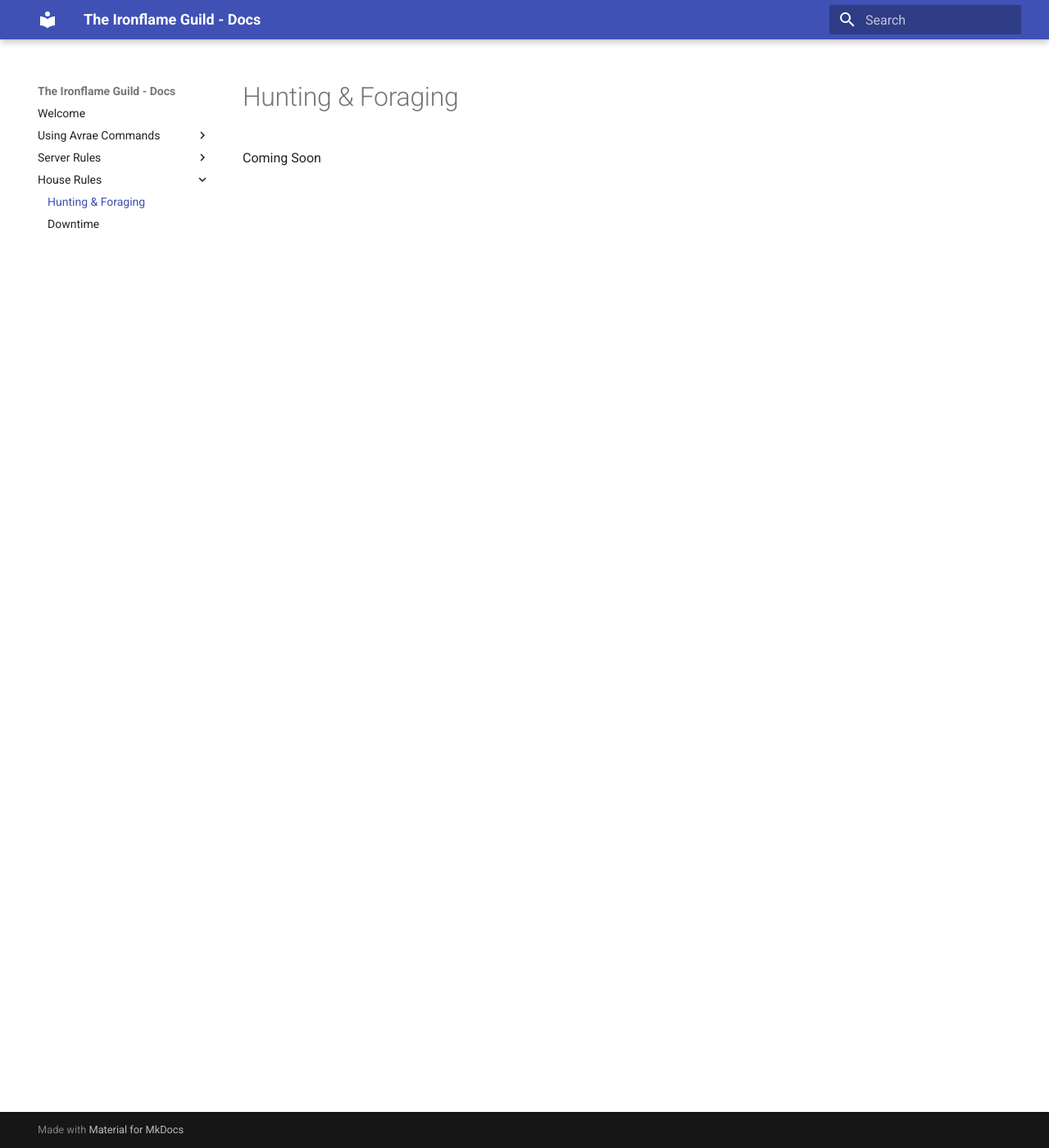
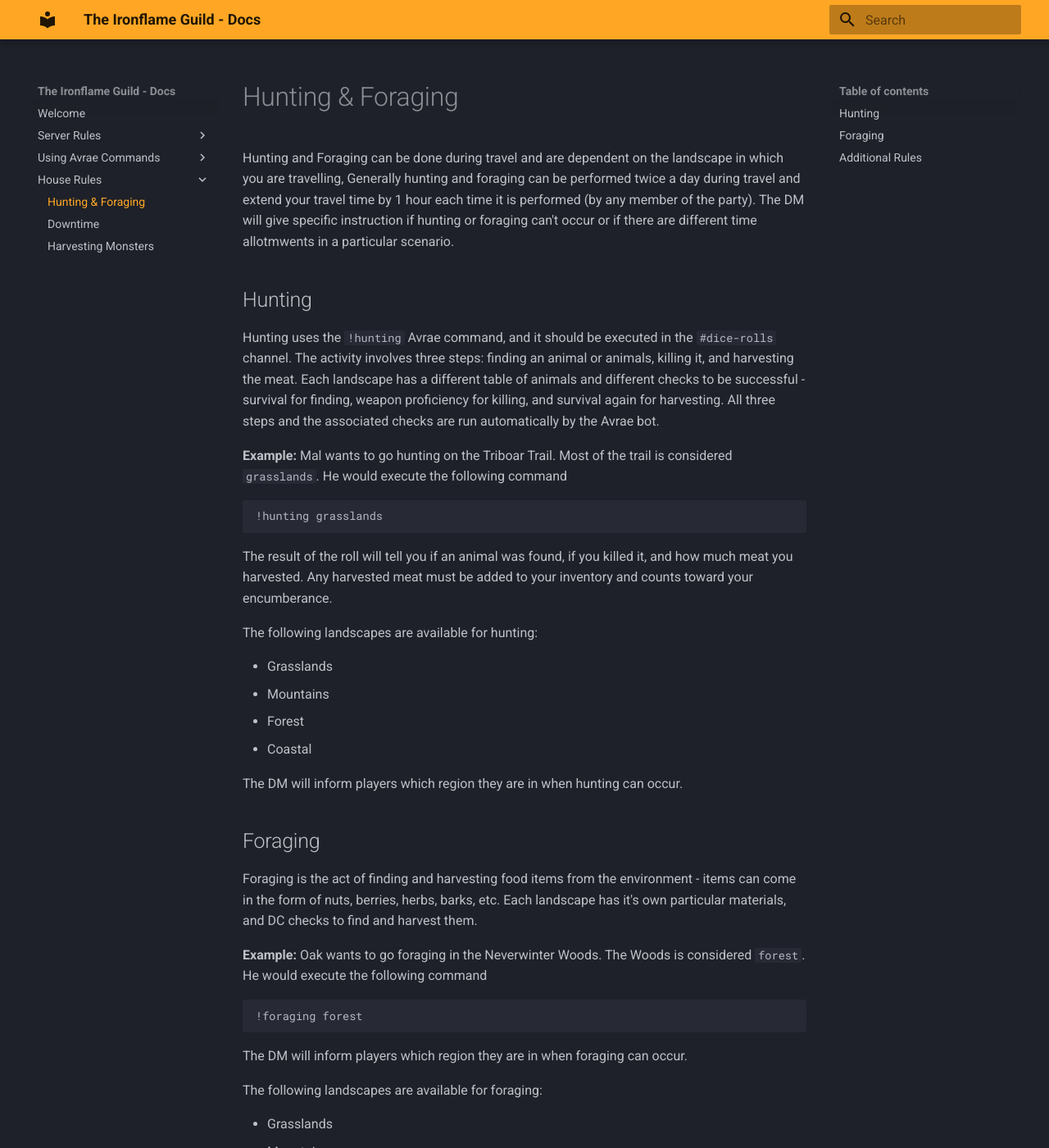
Before and after one commit to adamhstewart/doip-docs, an MkDocs documentation site: the page built from docs/hunting-foraging.md, in a window 1280 px wide and 1400 px high. Shown: the whole window at 82% size. Built offline with MkDocs 1.6.1 and Material for MkDocs 9.7.7, drawn with Linux system fonts in a browser that asks for light colours; some of the changed text lies outside the part shown.

Commit message:
First draft.

````diff
--- a/docs/hunting-foraging.md
+++ b/docs/hunting-foraging.md
@@ -1,3 +1,46 @@
 # Hunting & Foraging
 
-Coming Soon
+Hunting and Foraging can be done during travel and are dependent on the landscape in which you are travelling, Generally hunting and foraging can be performed twice a day during travel and extend your travel time by 1 hour each time it is performed (by any member of the party). The DM will give specific instruction if hunting or foraging can't occur or if there are different time allotmwents in a particular scenario.
+
+## Hunting
+Hunting uses the `!hunting` Avrae command, and it should be executed in the `#dice-rolls` channel. The activity involves three steps: finding an animal or animals, killing it, and harvesting the meat. Each landscape has a different table of animals and different checks to be successful - survival for finding, weapon proficiency for killing, and survival again for harvesting. All three steps and the associated checks are run automatically by the Avrae bot.
+
+**Example:** Mal wants to go hunting on the Triboar Trail. Most of the trail is considered `grasslands`. He would execute the following command
+
+```sh
+!hunting grasslands
+```
+
+The result of the roll will tell you if an animal was found, if you killed it, and how much meat you harvested. Any harvested meat must be added to your inventory and counts toward your encumberance.
+
+The following landscapes are available for hunting:
+
+- Grasslands
+- Mountains
+- Forest
+- Coastal
+
+The DM will inform players which region they are in when hunting can occur.
+
+## Foraging
+
+Foraging is the act of finding and harvesting food items from the environment - items can come in the form of nuts, berries, herbs, barks, etc. Each landscape has it's own particular materials, and DC checks to find and harvest them.
+
+**Example:** Oak wants to go foraging in the Neverwinter Woods. The Woods is considered `forest`. He would execute the following command
+
+```sh
+!foraging forest
+```
+
+The DM will inform players which region they are in when foraging can occur.
+
+The following landscapes are available for foraging:
+
+- Grasslands
+- Mountains
+- Forest
+- Coastal
+
+## Additional Rules
+- Foraging and hunting both "use" the allotted time during travel, so if there are two alloted times, a player can hunt once and forage once, forage twice, or hunt twice.
+- Rules on expiration of items is TBD.
--- a/mkdocs.yml
+++ b/mkdocs.yml
@@ -2,17 +2,22 @@ site_name: The Ironflame Guild - Docs
 site_url: https://adamhstewart.github.io/doip-docs
 theme:
   name: material
+  palette:
+    primary: orange
+    scheme: slate
 nav:
   - Welcome: index.md
+  - Server Rules:
+    - general-rules.md
+    - game-rules.md
+    - discord-channels.md
   - Using Avrae Commands:
     - General Information: avrae.md
     - character.md
     - saves-checks.md
     - combat.md
-  - Server Rules:
-    - general-rules.md
-    - game-rules.md
-    - discord-channels.md
+    - class-commands.md
   - House Rules:
     - hunting-foraging.md
     - downtime.md
+    - Harvesting Monsters: harvesting.md
````
Also changed, not shown: docs/avrae.md (+17 -1 lines), docs/character.md (+2 -2 lines), docs/class-commands.md (added, +3 -0 lines), docs/harvesting.md (added, +22 -0 lines).
